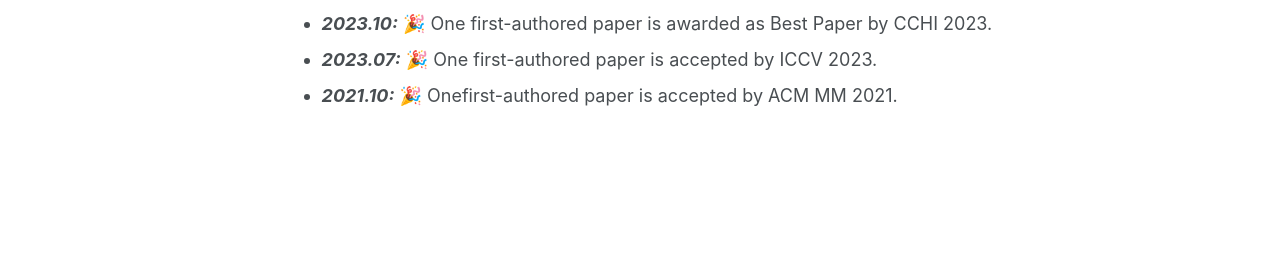
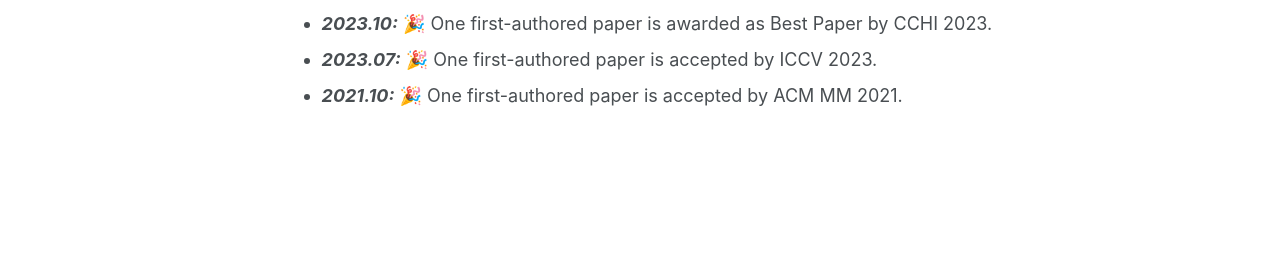
Before and after one commit to shijiangming1/shijiangming1.github.io, a Jekyll site: the page built from _pages/about.md, in a window 1280 px wide and 1056 px high. Shown: the part 530-808 px from the top of the window. Built offline with Jekyll 4.4.1, drawn with Linux system fonts in a browser that asks for light colours; some web fonts are replaced.

Commit message:
Update about.md

```diff
--- a/_pages/about.md
+++ b/_pages/about.md
@@ -37,6 +37,6 @@ My name is Jiangming Shi (施江鸣), I'm a Ph.D. student at Institute of Artifi
     <strong><i>2023.07:</i></strong> 🎉 One first-authored paper is accepted by ICCV 2023.
   </li>
   <li>
-    <strong><i>2021.10:</i></strong> 🎉 Onefirst-authored  paper is accepted by ACM MM 2021.
+    <strong><i>2021.10:</i></strong> 🎉 One first-authored  paper is accepted by ACM MM 2021.
   </li>
 </ul>
```
